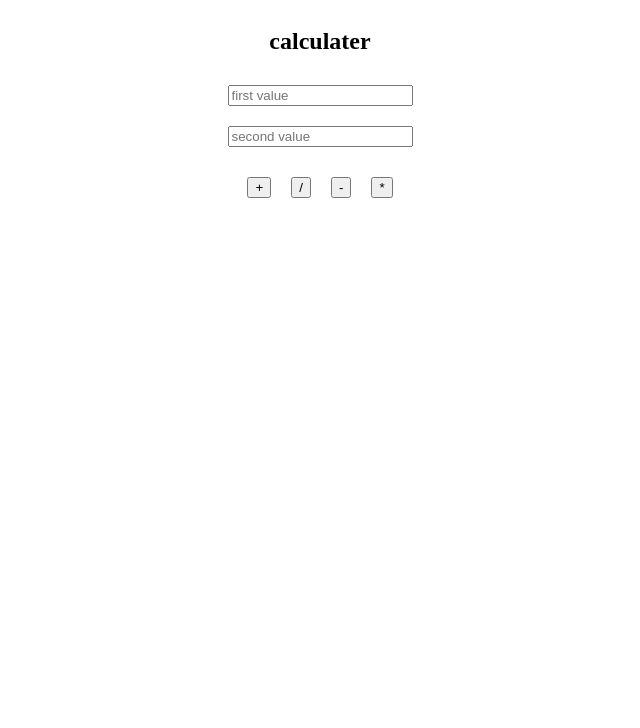
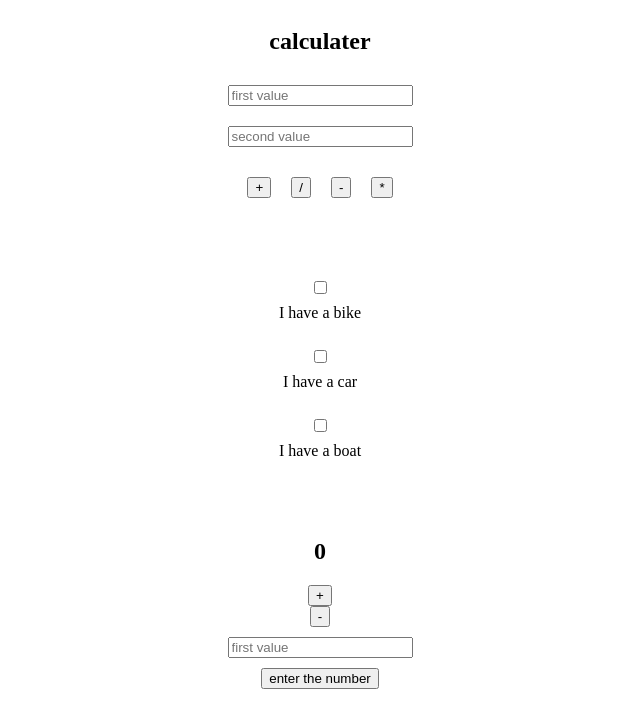
Before and after one commit to Eyadtl/lateNighCalculator, a plain HTML site: page index.html in a window 1280 px wide. Shown: the whole page, without its empty margins (320-960 px from the left). Drawn offline with Linux system fonts and the light colour scheme.

Commit message:
Update index.html

```diff
--- a/index.html
+++ b/index.html
@@ -22,7 +22,21 @@
         <button class="mult">*</button>
     </div>
     <h2 class="result"></h2>
+    <input type="checkbox" id="vehicle1" name="vehicle1" value="Bike">
+    <label for="vehicle1"> I have a bike</label><br>
+    <input type="checkbox" id="vehicle2" name="vehicle2" value="Car">
+    <label for="vehicle2"> I have a car</label><br>
+    <input type="checkbox" id="vehicle3" name="vehicle3" value="Boat">
+    <label for="vehicle3"> I have a boat</label><br>
+    <h2 class="test"></h2>
 
+    <h2 class="product">0</h2>
+    <button class="plus-1">+</button>
+    <button class="minus-1">-</button>
+
+
+    <input class="videos" type="text" placeholder="first value">
+    <button class="enter">enter the number</button>
 </div>
 <script src="index.js"></script>
 
```
